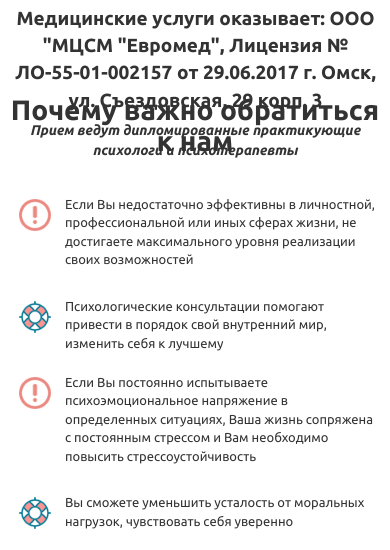
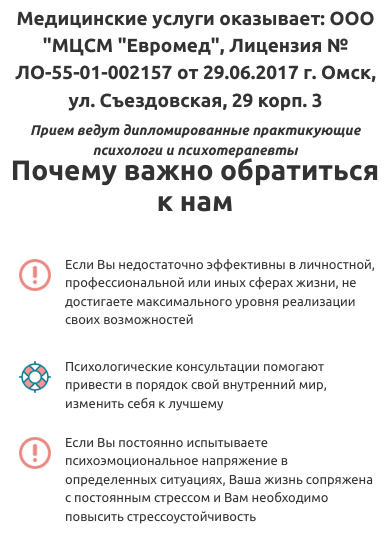
Before and after one commit to Roman1985rnd/your-futire2017, a plain HTML site: page index.html in a window 390 px wide. Shown: the part 272-822 px from the top of the page. Drawn offline with nearby package versions, Linux system fonts and the light colour scheme.

Commit message:
Add files via upload
Исправлено отображение блока .promo-quest при разрешениях 768px, 600px, 500px и 359px.

```diff
--- a/css/style.css
+++ b/css/style.css
@@ -834,11 +834,14 @@ img{
     }
 }
 @media only screen and (max-width: 768px) {
+	.logo-bg {
+		margin: auto;
+	}
     #carousel{
         display: none;
     }
     #promo-quest{
-        margin-top: 230px;
+        margin-top: 280px;
     }
     .col-md-6.col-prov-kons-l {
         margin: 0 30%;
@@ -886,7 +889,7 @@ img{
 }
 @media only screen and (max-width: 600px) {
 	#promo-quest{
-        margin-top: 250px;
+        margin-top: 300px;
     }
     .promo-h1 h1, .nashi-pre-h1 h1, .komu-ne-pom-h1 h1, .price-h1 h1, .main-spec-h1 h1, .step-work-h1 h1 {
         font-size: 28px;
@@ -928,7 +931,7 @@ img{
         width: 100%;
     }
 	#promo-quest{
-        margin-top: 240px;
+        margin-top: 300px;
     }
     .header-logo {
         text-align: -webkit-center;
@@ -970,8 +973,8 @@ img{
         padding: 0 15px;
     }
 }
-@media only screen and (max-width: 347px) {
+@media only screen and (max-width: 359px) {
 	#promo-quest{
-        margin-top: 250px;
+        margin-top: 350px;
     }
 }
```
